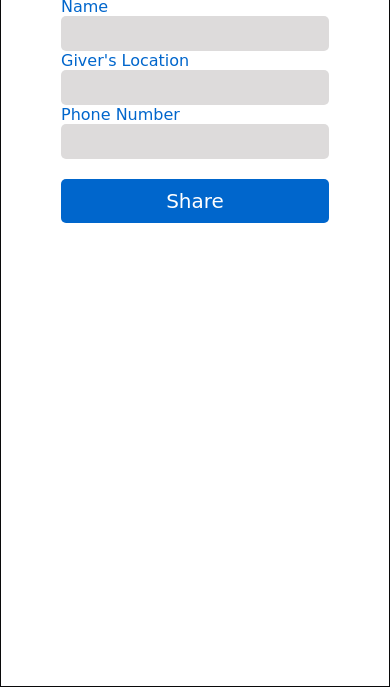
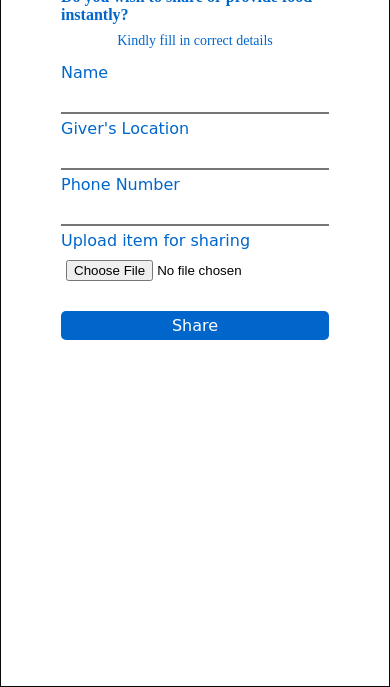
Before and after one commit to mary699/zerohunger, a plain HTML site: page instant.html in a window 390 px wide. Shown: the part 157-844 px from the top of the page. Drawn offline with Linux system fonts and the light colour scheme.

Commit message:
added share page

```diff
--- a/instant.html
+++ b/instant.html
@@ -55,20 +55,27 @@
             border-left: 0px;
             border-right: 0px;
             border-top: 0px;
-            background-color: rgb(221, 219, 219);
+
+        }
+        .group input{
+            background-color: none;
         }
         button{
             width: 70%;
             margin-top: 20px;
              background-color:  #0066cc;;
 
-            padding: 10px;
+            padding: 5px;
             outline: none;
             border: none;
             border-radius: 5px;
-            font-size: 20px;
+            font-size: 16px;
             font-family: cursive;
             color: white;
+        }
+        button:hover{
+            background-color: orange;
+            color: blue;
         }
 
         @media (max-width: 850px) {
@@ -80,27 +87,31 @@
                 height: 100vh;
             }
             h2{
-                font-size: 24px;
+                font-size: 16px;
                 margin: 0px;
                 padding: 0px;
                 text-align: left;
             }
             p{
-                font-size: 16px;
+                font-size: 14px;
                 line-height: 1.5rem;
                 padding-top: 5px;
             }
             label{
             font-size: 16px;
+
              }
+
             input{
-                width: 100%;
-                margin-top: 0px;
-                padding: 10px;
-                border-radius: 5px;
-                outline: none;
-                border: none;
-            }
+            width: 100%;
+            margin-top: 5px;
+            margin-bottom: 5px;
+            padding: 5px;
+            border-left: 0px;
+            border-right: 0px;
+            border-top: 0px;
+
+        }
             button{
                 width: 100%;
             }
@@ -112,6 +123,8 @@
     <div class="container">
 
         <div class="myform">
+            <img src="images/logo.png" width="80px" height="80px" alt="">
+
             <h2>
                 Do you wish to share or provide food instantly?
 
@@ -120,15 +133,22 @@
             <form action="" method="post">
                     <label for="name">Name</label>
                     <br>
-                    <input type="text" name="name" id="name">
+                    <input type="text" name="name" id="name" required>
                     <br>
                     <label for="location"> Giver's Location</label>
                    <br>
-                    <input type="text" name="location" id="location">
+                    <input type="text" name="location" id="location" required>
                     <br>
                     <label for="Phone Number">Phone Number</label>
                     <br>
-                    <input type="number" name="pno" id="pno">
+                    <input type="number" name="pno" id="pno" required>
+                    <br>
+
+                    <div class="group">
+                        <label for="upload">Upload item for sharing</label>
+                    <input type="file" name="file" id="file" required>
+                    </div>
+
                     <div class="btn">
                        <a href="#"> <button type="submit">Share </button></a>
                     </div>
```
